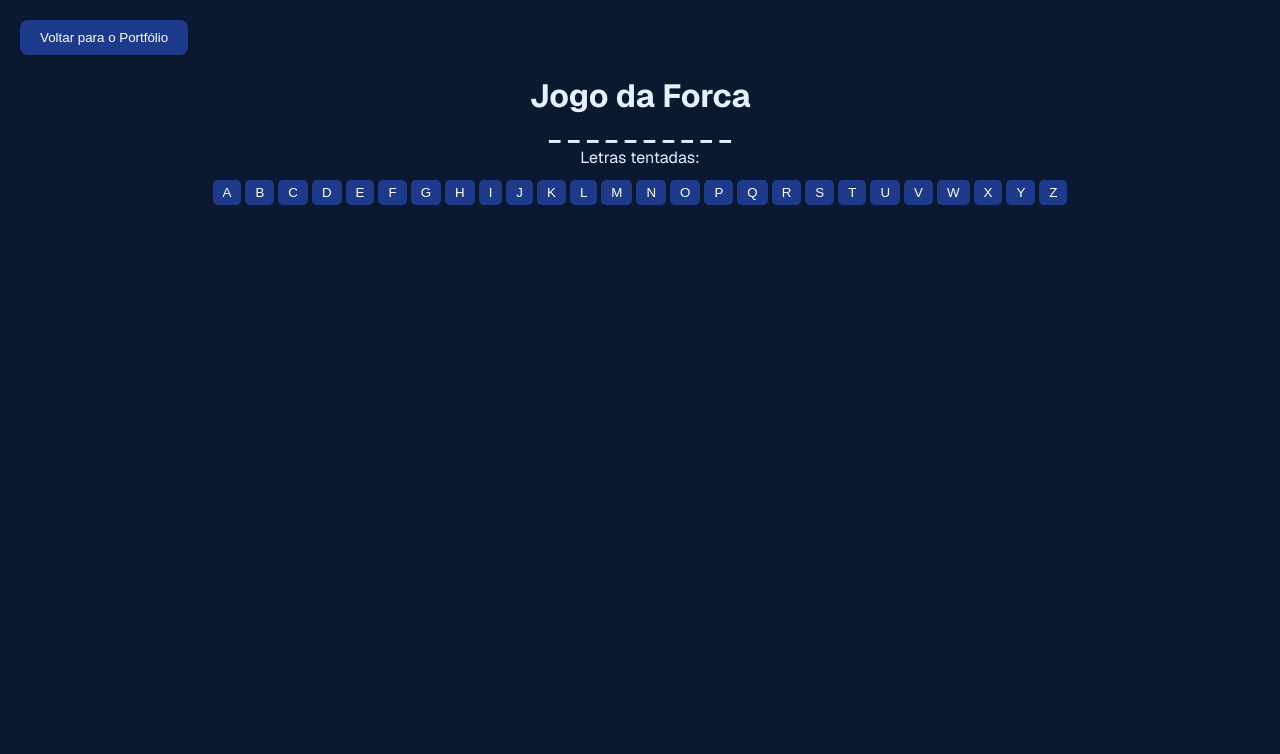
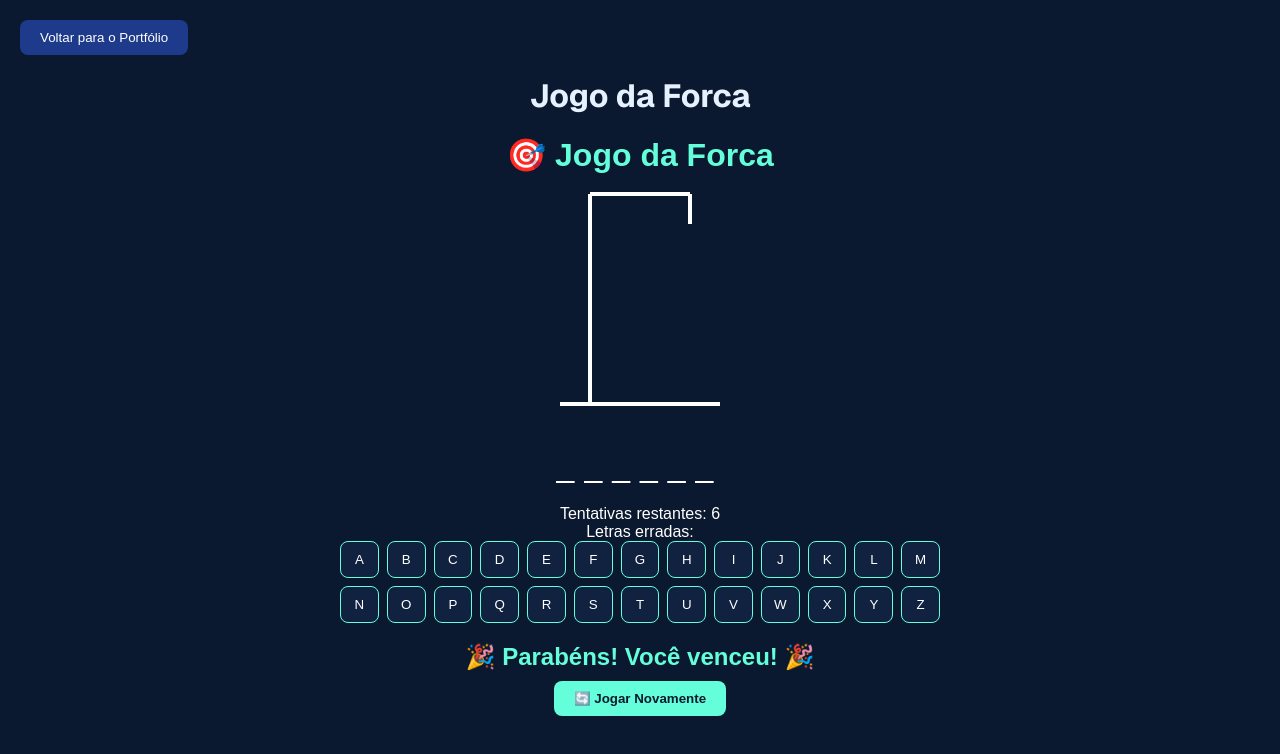
Before and after one commit to Igor2427/Atividade-individual1, a Next.js app in the folder avaliacao/: page /jogo.js in a window 1280 px wide. Shown: the top 754 px of the page. Built offline with nearby package versions, Linux system fonts and the light colour scheme.

Commit message:
Update JogoForca.jsx

```diff
--- a/avaliacao/components/JogoForca.jsx
+++ b/avaliacao/components/JogoForca.jsx
@@ -2,91 +2,144 @@
 
 import React, { useState, useEffect } from "react";
 
+const LISTA_PALAVRAS = [
+  "REACT", "JAVASCRIPT", "NEXTJS", "COMPONENTE", "HOOKS", "ESTADO", "PROPRIEDADES",
+  "BACKEND", "FRONTEND", "NODE", "BANCO", "API", "SERVIDOR", "CLIENTE", "CSS",
+  "HTML", "FUNCAO", "OBJETO", "ARRAY", "VARIAVEL", "CONSTANTE", "ASYNC",
+  "AWAIT", "PROMISE", "STRING", "NUMERO", "BOOLEAN", "IMPORT", "EXPORT",
+  "ROTAS", "PROJETO", "DEPLOY", "NAVEGADOR", "PACOTE", "BIBLIOTECA",
+  "FRAMEWORK", "MODULO", "EVENTO", "ESTRUTURA", "FORCA"
+];
+
 export default function JogoForca() {
-  const palavras = ["REACT", "JAVASCRIPT", "NEXTJS", "PROGRAMA", "COMPUTADOR"]; // coloque mais palavras aqui
   const [palavra, setPalavra] = useState("");
-  const [tentativas, setTentativas] = useState([]);
-  const [erros, setErros] = useState(0);
-  const maxErros = 6;
+  const [letrasCorretas, setLetrasCorretas] = useState([]);
+  const [letrasErradas, setLetrasErradas] = useState([]);
+  const [tentativasRestantes, setTentativasRestantes] = useState(6);
+  const [status, setStatus] = useState("jogando");
+
 
   useEffect(() => {
-    novaPalavra();
+    novaPartida();
   }, []);
 
-  function novaPalavra() {
-    const aleatoria = palavras[Math.floor(Math.random() * palavras.length)];
+  function novaPartida() {
+    const aleatoria = LISTA_PALAVRAS[Math.floor(Math.random() * LISTA_PALAVRAS.length)];
     setPalavra(aleatoria);
-    setTentativas([]);
-    setErros(0);
+    setLetrasCorretas([]);
+    setLetrasErradas([]);
+    setTentativasRestantes(6);
+    setStatus("jogando");
   }
 
-  function handleLetra(letra) {
-    if (tentativas.includes(letra)) return;
+  function verificarLetra(letra) {
+    if (status !== "jogando") return;
 
-    setTentativas([...tentativas, letra]);
+    letra = letra.toUpperCase();
+    if (letrasCorretas.includes(letra) || letrasErradas.includes(letra)) return;
 
-    if (!palavra.includes(letra)) {
-      setErros(erros + 1);
+    if (palavra.includes(letra)) {
+      setLetrasCorretas([...letrasCorretas, letra]);
+    } else {
+      setLetrasErradas([...letrasErradas, letra]);
+      setTentativasRestantes(tentativasRestantes - 1);
     }
   }
 
-  const venceu = palavra && palavra.split("").every((l) => tentativas.includes(l));
-  const perdeu = erros >= maxErros;
+
+  useEffect(() => {
+    if (tentativasRestantes === 0) {
+      setStatus("derrota");
+    } else {
+      const venceu = palavra.split("").every((letra) => letrasCorretas.includes(letra));
+      if (venceu) setStatus("vitoria");
+    }
+  }, [letrasCorretas, tentativasRestantes]);
 
   return (
-    <div style={{ textAlign: "center" }}>
+    <div style={{ textAlign: "center", fontFamily: "sans-serif", backgroundColor: "#0A192F", minHeight: "100vh", color: "white", padding: "20px" }}>
 
-      <h2>
-        {palavra.split("").map((l, i) =>
-          tentativas.includes(l) || venceu || perdeu ? l + " " : "_ "
-        )}
-      </h2>
+      <h1 style={{ color: "#64ffda" }}>🎯 Jogo da Forca</h1>
 
-      <p>Letras tentadas: {tentativas.join(", ")}</p>
 
-      {!venceu && !perdeu && (
-        <div style={{ marginTop: "10px" }}>
+      <svg height="250" width="200" style={{ marginBottom: "20px" }}>
+
+        <line x1="20" y1="230" x2="180" y2="230" stroke="white" strokeWidth="4" />
+        <line x1="50" y1="20" x2="50" y2="230" stroke="white" strokeWidth="4" />
+        <line x1="50" y1="20" x2="150" y2="20" stroke="white" strokeWidth="4" />
+        <line x1="150" y1="20" x2="150" y2="50" stroke="white" strokeWidth="4" />
+
+        {tentativasRestantes <= 5 && <circle cx="150" cy="70" r="20" stroke="white" strokeWidth="4" fill="transparent" />}
+
+        {tentativasRestantes <= 4 && <line x1="150" y1="90" x2="150" y2="150" stroke="white" strokeWidth="4" />}
+
+        {tentativasRestantes <= 3 && <line x1="150" y1="110" x2="120" y2="130" stroke="white" strokeWidth="4" />}
+        {tentativasRestantes <= 2 && <line x1="150" y1="110" x2="180" y2="130" stroke="white" strokeWidth="4" />}
+
+        {tentativasRestantes <= 1 && <line x1="150" y1="150" x2="120" y2="190" stroke="white" strokeWidth="4" />}
+        {tentativasRestantes <= 0 && <line x1="150" y1="150" x2="180" y2="190" stroke="white" strokeWidth="4" />}
+      </svg>
+
+
+      <div style={{ fontSize: "2rem", letterSpacing: "10px", marginBottom: "20px" }}>
+        {palavra.split("").map((letra, idx) => (
+          <span key={idx}>{letrasCorretas.includes(letra) ? letra : "_"}</span>
+        ))}
+      </div>
+
+
+      <p>Tentativas restantes: {tentativasRestantes}</p>
+      <p>Letras erradas: {letrasErradas.join(", ")}</p>
+
+
+      <div style={{ display: "grid", gridTemplateColumns: "repeat(13, 1fr)", gap: "8px", maxWidth: "600px", margin: "0 auto" }}>
         {"ABCDEFGHIJKLMNOPQRSTUVWXYZ".split("").map((letra) => (
           <button
             key={letra}
-              onClick={() => handleLetra(letra)}
-              disabled={tentativas.includes(letra)}
+            onClick={() => verificarLetra(letra)}
+            disabled={letrasCorretas.includes(letra) || letrasErradas.includes(letra) || status !== "jogando"}
             style={{
-                margin: "2px",
-                padding: "5px 10px",
-                backgroundColor: tentativas.includes(letra)
-                  ? "#ccc"
-                  : "#1e3a8a",
+              padding: "10px",
+              borderRadius: "8px",
+              backgroundColor: letrasCorretas.includes(letra)
+                ? "#64ffda"
+                : letrasErradas.includes(letra)
+                ? "#ff4d4d"
+                : "#112240",
               color: "white",
-                border: "none",
-                borderRadius: "5px",
-                cursor: tentativas.includes(letra) ? "not-allowed" : "pointer"
+              border: "1px solid #64ffda",
+              cursor: "pointer"
             }}
           >
             {letra}
           </button>
         ))}
       </div>
+
+
+      {status !== "jogando" && (
+        <div style={{ marginTop: "20px" }}>
+          {status === "vitoria" ? (
+            <h2 style={{ color: "#64ffda" }}>🎉 Parabéns! Você venceu! 🎉</h2>
+          ) : (
+            <h2 style={{ color: "#ff4d4d" }}>💀 Você perdeu! A palavra era: {palavra}</h2>
           )}
-
-      {venceu && <h3 style={{ color: "green" }}>Parabéns! Você venceu!</h3>}
-      {perdeu && <h3 style={{ color: "red" }}>Você perdeu! A palavra era {palavra}</h3>}
-
-      {(venceu || perdeu) && (
           <button
-          onClick={novaPalavra}
+            onClick={novaPartida}
             style={{
-            marginTop: "20px",
+              marginTop: "10px",
               padding: "10px 20px",
-            backgroundColor: "#2563eb",
-            color: "white",
+              backgroundColor: "#64ffda",
+              color: "#0A192F",
               border: "none",
               borderRadius: "8px",
+              fontWeight: "bold",
               cursor: "pointer"
             }}
           >
-          Jogar Novamente
+            🔄 Jogar Novamente
           </button>
+        </div>
       )}
     </div>
   );
```
Lines whose indentation alone changed are shown as unchanged.
